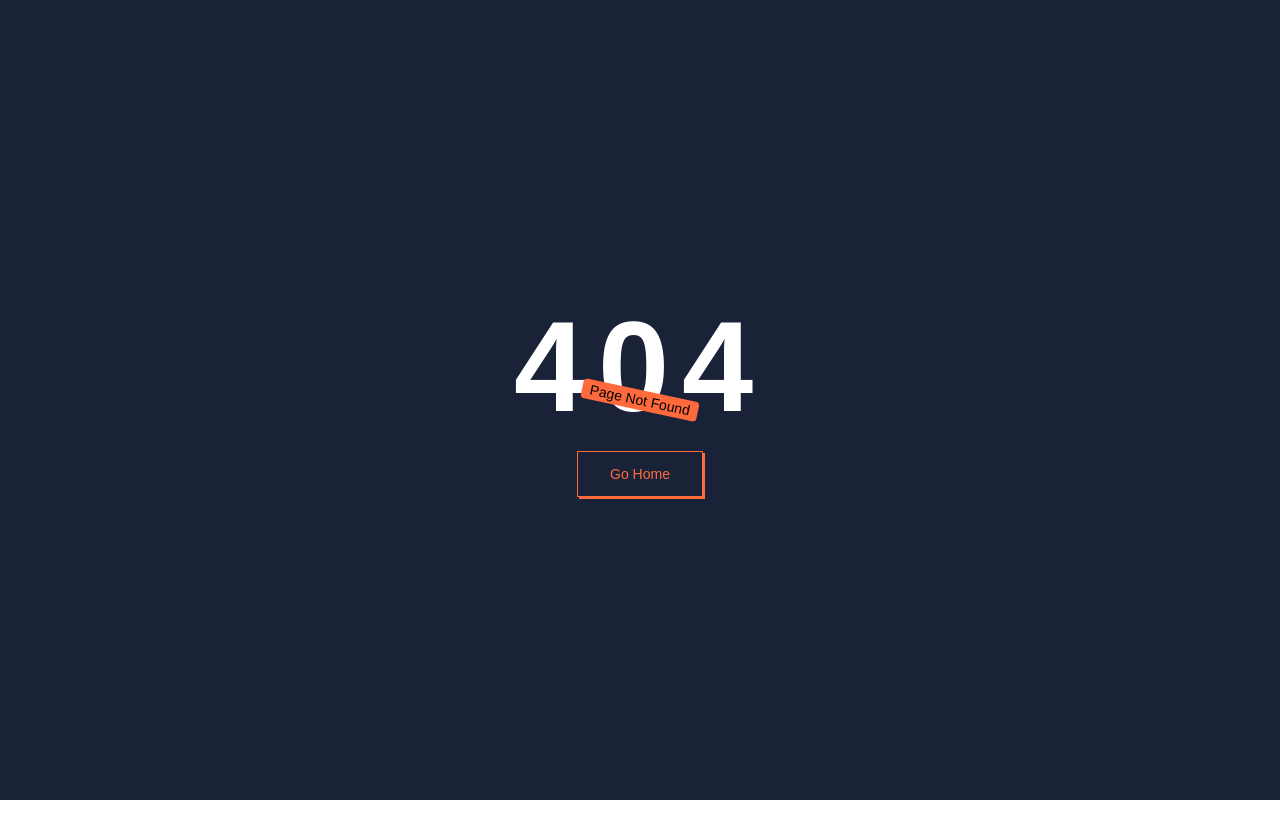
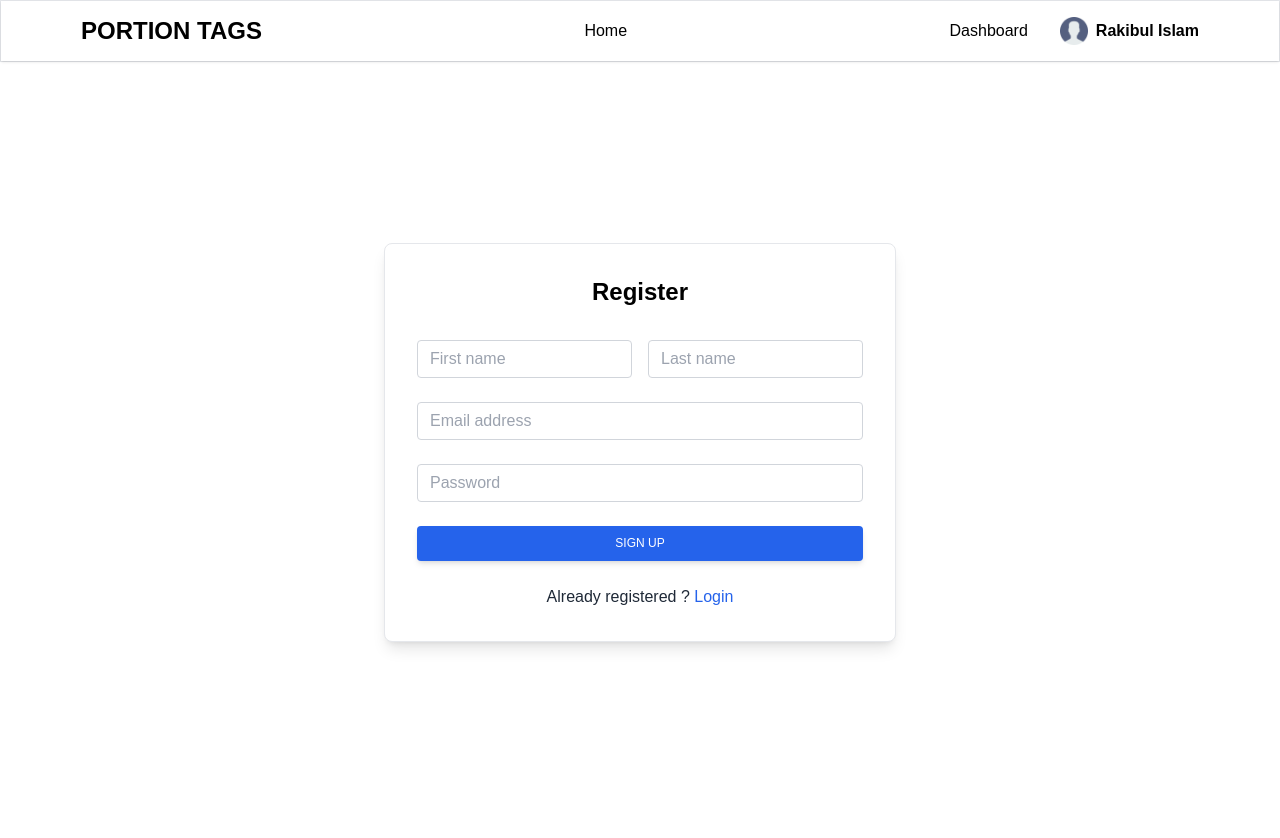
Before and after one commit to RakibulIslamm/portion-tags-client, a React (Create React App) app: page /register in a window 1280 px wide. Before the commit this address had no page. Shown: the top 838 px of the page. Before the commit the page ends 800 px from the top, so only its background shows below. Built offline with nearby package versions, Linux system fonts and the light colour scheme.

Commit message:
Register Page Designed

```diff
--- a/src/Components/Dashboard/Dashboard.js
+++ b/src/Components/Dashboard/Dashboard.js
@@ -1,10 +1,19 @@
 import React from 'react';
 
 const Dashboard = () => {
+
+    const admin = false;
+    const user = true;
+
     return (
-        <div>
-            This is Dashboard
-        </div>
+        <>
+            <div>
+                {
+                    admin && user ? <div>Admin Sidebar</div> :
+                        <div>User Sidebar</div>
+                }
+            </div>
+        </>
     );
 };
 
--- a/src/Components/Layouts/Layouts.js
+++ b/src/Components/Layouts/Layouts.js
@@ -7,6 +7,7 @@ import Home from '../Home/Home';
 import Login from '../Login/Login';
 import PageNotFound from '../PageNotFound/PageNotFound';
 import PrivateRoute from '../PrivateRoute/PrivateRoute';
+import Register from '../Register/Register';
 import PrivateLayout from './PrivateLayout/PrivateLayout';
 import PublicLayout from './PublicLayout/PublicLayout';
 
@@ -18,6 +19,7 @@ const Layouts = () => {
                 <Route path='/' element={<PublicLayout />}>
                     <Route index element={<Home />} />
                     <Route path='login' element={<Login />} />
+                    <Route path='register' element={<Register />} />
                 </Route>
 
                 {/* These are private routes */}
--- /dev/null
+++ b/src/Components/Register/Register.js
@@ -0,0 +1,36 @@
+import React from 'react';
+import { Link } from 'react-router-dom';
+
+const Register = () => {
+    return (
+        <div className='flex justify-center items-center min-h-screen py-10 -mt-[20px]'>
+            <div className="p-8 rounded-lg shadow-lg bg-white max-w-lg border">
+                <h2 className='text-2xl font-bold text-center pb-8'>Register</h2>
+                <form>
+                    <div className="grid grid-cols-2 gap-4">
+                        <div className="form-group mb-6">
+                            <input type="text" className="form-control block w-full px-3 py-1.5 text-base font-normal text-gray-700 bg-white bg-clip-padding border border-solid border-gray-300 rounded transition ease-in-out m-0 focus:text-gray-700 focus:bg-white focus:border-blue-600 focus:outline-none" placeholder="First name" />
+                        </div>
+                        <div className="form-group mb-6">
+                            <input type="text" className="form-control block w-full px-3 py-1.5 text-base font-normal text-gray-700 bg-white bg-clip-padding border border-solid border-gray-300 rounded transition ease-in-out m-0 focus:text-gray-700 focus:bg-white focus:border-blue-600 focus:outline-none" placeholder="Last name" />
+                        </div>
+                    </div>
+                    <div className="form-group mb-6">
+                        <input type="email" className="form-control block w-full px-3 py-1.5 text-base font-normal text-gray-700 bg-white bg-clip-padding border border-solid border-gray-300 rounded transition ease-in-out m-0 focus:text-gray-700 focus:bg-white focus:border-blue-600 focus:outline-none"
+                            placeholder="Email address" />
+                    </div>
+                    <div className="form-group mb-6">
+                        <input type="password" className="form-control block w-full px-3 py-1.5 text-base font-normal text-gray-700 bg-white bg-clip-padding border border-solid border-gray-300 rounded transition ease-in-out m-0 focus:text-gray-700 focus:bg-white focus:border-blue-600 focus:outline-none"
+                            placeholder="Password" />
+                    </div>
+                    <button type="submit" className="w-full px-6 py-2.5 bg-blue-600 text-white font-medium text-xs leading-tight uppercase rounded shadow-md hover:bg-blue-700 hover:shadow-lg focus:bg-blue-700 focus:shadow-lg focus:outline-none focus:ring-0 active:bg-blue-800 active:shadow-lg transition duration-150 ease-in-out">Sign up</button>
+                    <p className="text-gray-800 mt-6 text-center">Already registered ? <Link to="/login"
+                        className="text-blue-600 hover:text-blue-700 focus:text-blue-700 transition duration-200 ease-in-out">Login</Link>
+                    </p>
+                </form>
+            </div>
+        </div>
+    );
+};
+
+export default Register;
```
